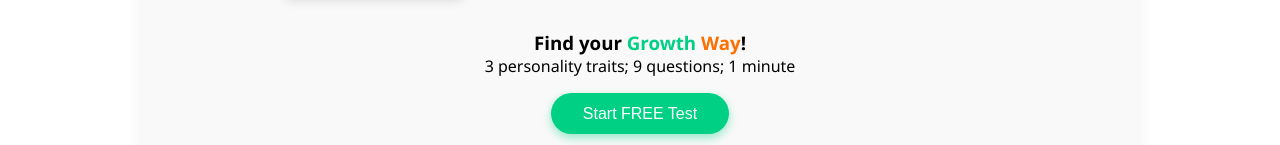
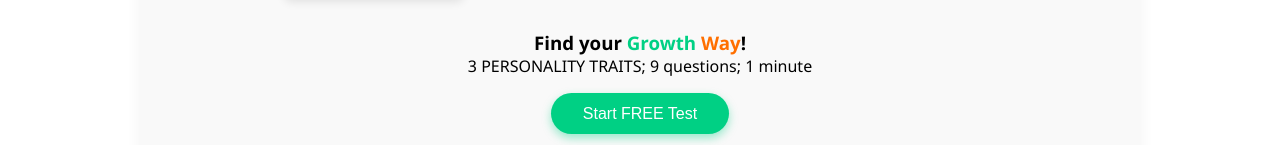
Before and after one commit to MAYANKSHARMA01010/GROWAY, a Next.js app: page /test in a window 1280 px wide. Shown: the part 508-653 px from the top of the page. Built offline with nearby package versions, Linux system fonts and the light colour scheme.

Commit message:
new change

```diff
--- a/src/pages/test.jsx
+++ b/src/pages/test.jsx
@@ -32,7 +32,7 @@ export default function StartTest() {
             <h3>
             Find your <span className="highlight-green">Growth</span> <span className="highlight-orange">Way</span>!
             </h3>
-            <p className="subtitle">3 personality traits; 9 questions; 1 minute</p>
+            <p className="subtitle">3 PERSONALITY TRAITS; 9 questions; 1 minute</p>
             <button className="start-btn" onClick={() => router.push('/GoalQuestionnaire')}>Start FREE Test</button>
             <p className="note">
             Can’t find your goal? Let us know on <a href="#">Telegram</a> or <a href="#">request form</a>, and we’ll add it!
```
